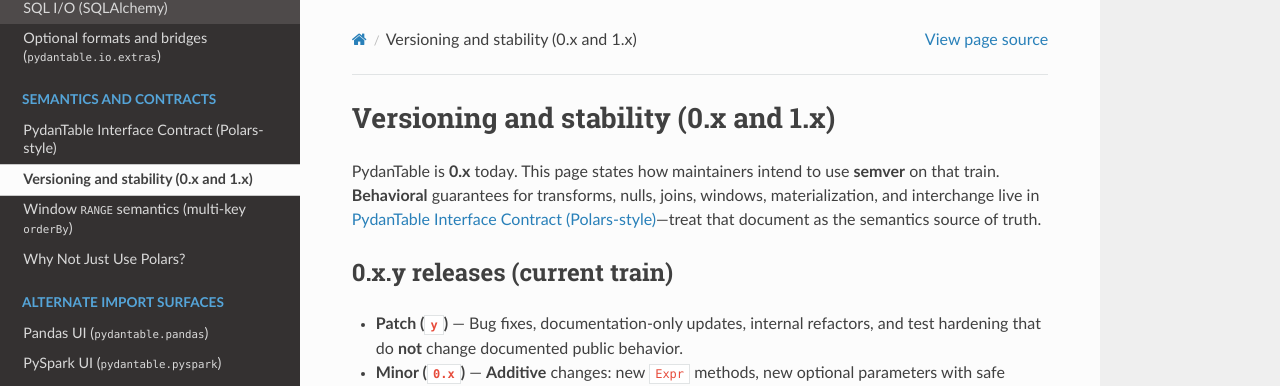
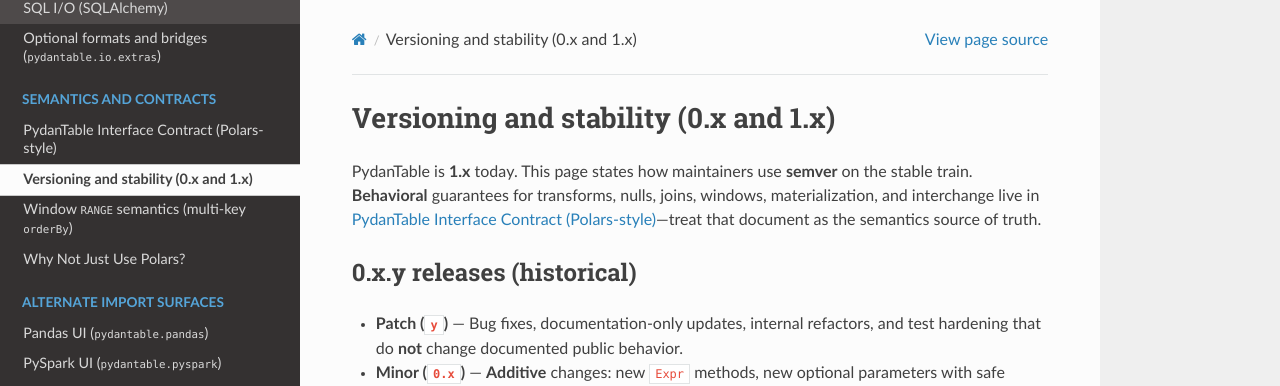
Before and after one commit to eddiethedean/pydantable, a Sphinx documentation site: the page built from docs/VERSIONING.md, in a window 1280 px wide and 900 px high. Shown: the top 386 px of the window. Built offline with Sphinx 7.4.7 and the Read the Docs theme 3.1.0, drawn with Linux system fonts in a browser that asks for light colours; the version number is read from the project's files by our own code.

Commit message:
release: bump version to 1.0.0
Align Python package, Rust crate, and docs/changelog for the 1.0.0 release.

```diff
--- a/docs/VERSIONING.md
+++ b/docs/VERSIONING.md
@@ -1,8 +1,8 @@
 # Versioning and stability (0.x and 1.x)
 
-PydanTable is **0.x** today. This page states how maintainers intend to use **semver** on that train. **Behavioral** guarantees for transforms, nulls, joins, windows, materialization, and interchange live in {doc}`INTERFACE_CONTRACT`—treat that document as the semantics source of truth.
+PydanTable is **1.x** today. This page states how maintainers use **semver** on the stable train. **Behavioral** guarantees for transforms, nulls, joins, windows, materialization, and interchange live in {doc}`INTERFACE_CONTRACT`—treat that document as the semantics source of truth.
 
-## 0.x.y releases (current train)
+## 0.x.y releases (historical)
 
 - **Patch (`y`)** — Bug fixes, documentation-only updates, internal refactors, and test hardening that do **not** change documented public behavior.
 - **Minor (`0.x`)** — **Additive** changes: new `Expr` methods, new optional parameters with safe defaults, new documented APIs, or clarified contracts that align docs with long-standing behavior. **Changelog** entries should call out anything users might need to adopt consciously.
--- a/pyproject.toml
+++ b/pyproject.toml
@@ -4,7 +4,7 @@
 
 [project]
 name = "pydantable"
-version = "0.23.0"
+version = "1.0.0"
 description = "Strongly-typed DataFrames for Python, powered by Rust."
 readme = "README.md"
 license = { text = "MIT" }
```
Also changed, not shown: docs/changelog.md (+1 -1 lines), docs/index.md (+1 -1 lines), 2 other files.
